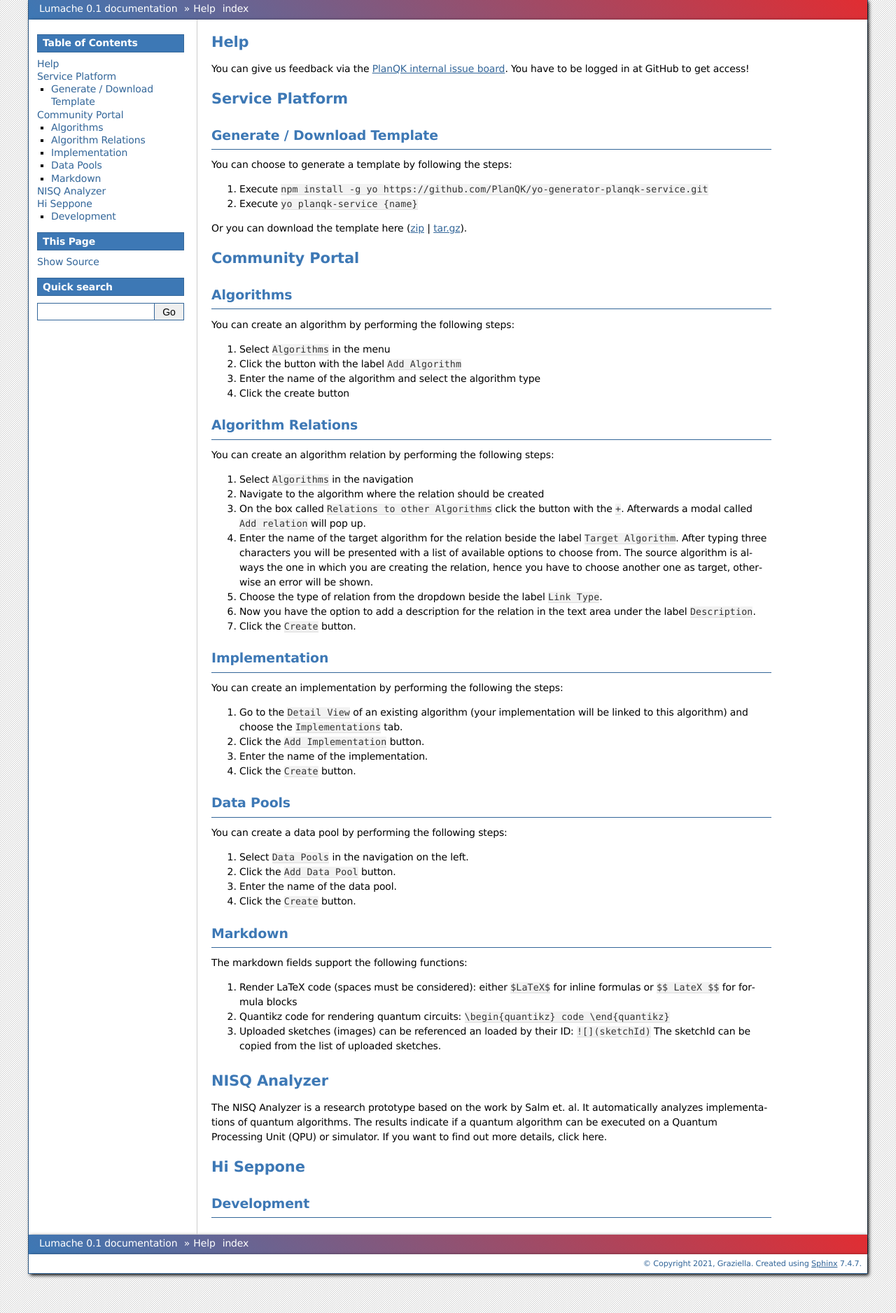
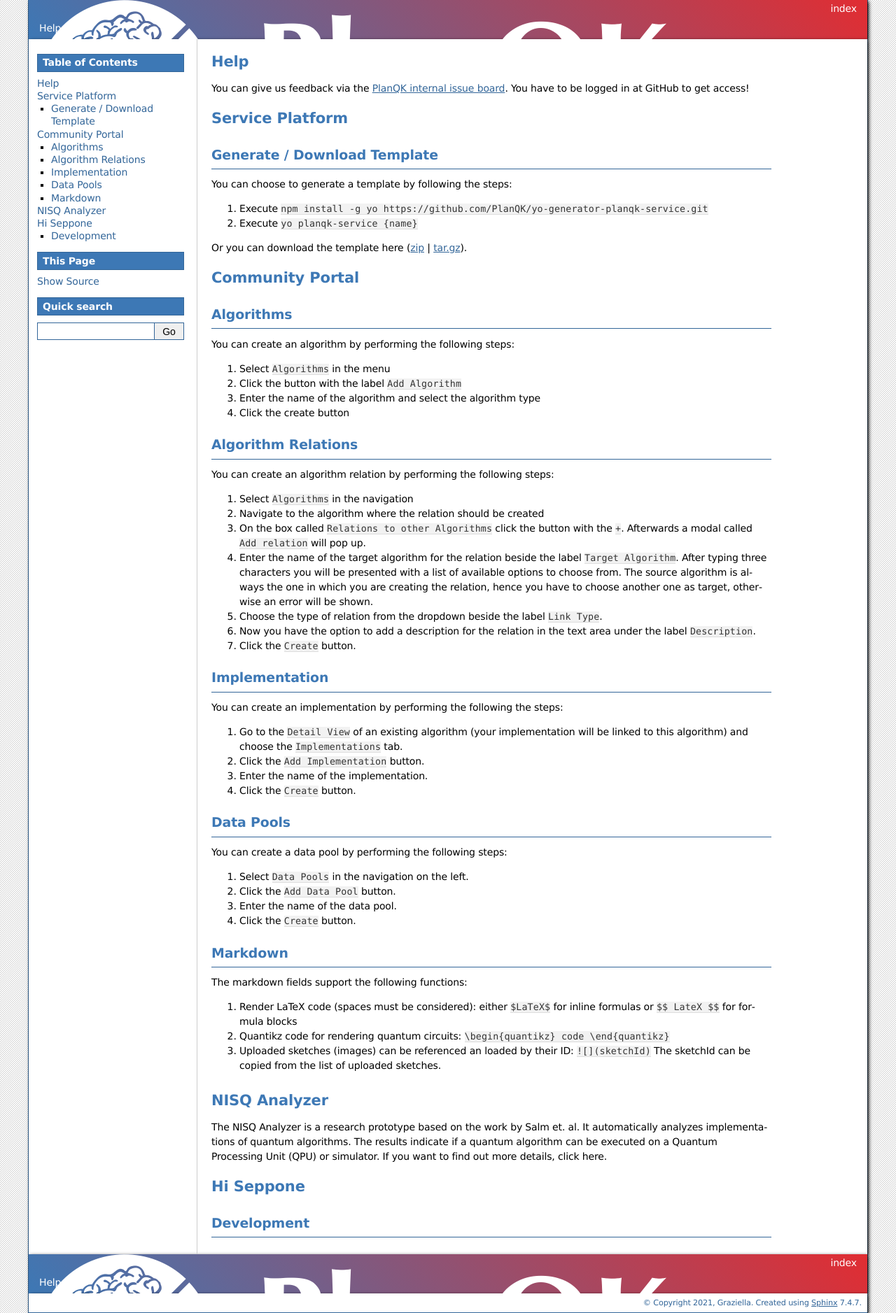
Before and after one commit to PlanQK/planqk-platform-docs, a Sphinx documentation site: the page built from docs/index.rst, in a window 1280 px wide. Shown: the whole page at 70% size. Built offline with Sphinx 7.4.7, drawn with Linux system fonts in a browser that asks for light colours.

Commit message:
change selector for the planqh_beta logo

```diff
--- a/_static/css/yourtheme.css
+++ b/_static/css/planqk-styles.css
@@ -45,6 +45,8 @@ div.related ul {
     border: none;
 }
 
-.nav-item .nav-item-0::before {
+
+
+li.nav-item.nav-item-0::before {
     content:url('planqk_beta.png')
 }
--- a/docs/conf.py
+++ b/docs/conf.py
@@ -38,7 +38,7 @@ epub_show_urls = 'footnote'
 
 html_static_path = ['../_static']
 
-html_style = 'css/yourtheme.css'
+html_style = 'css/planqk-styles.css'
 
 def setup(app):
-    app.add_css_file('css/yourtheme.css')
+    app.add_css_file('css/planqk-styles.css')
```
